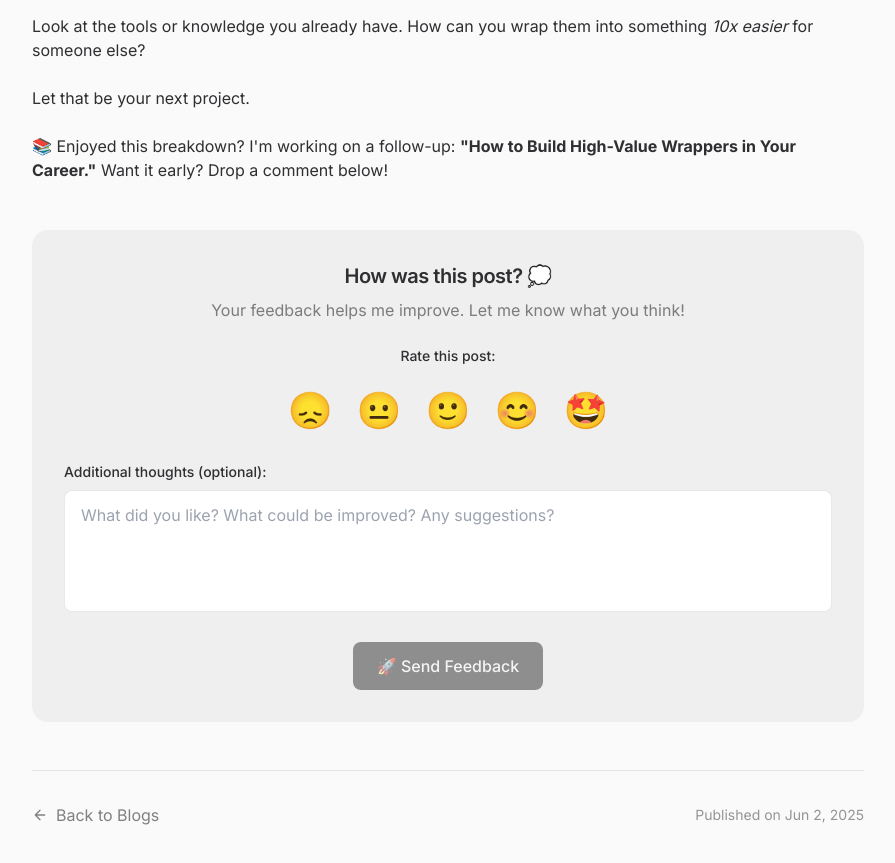
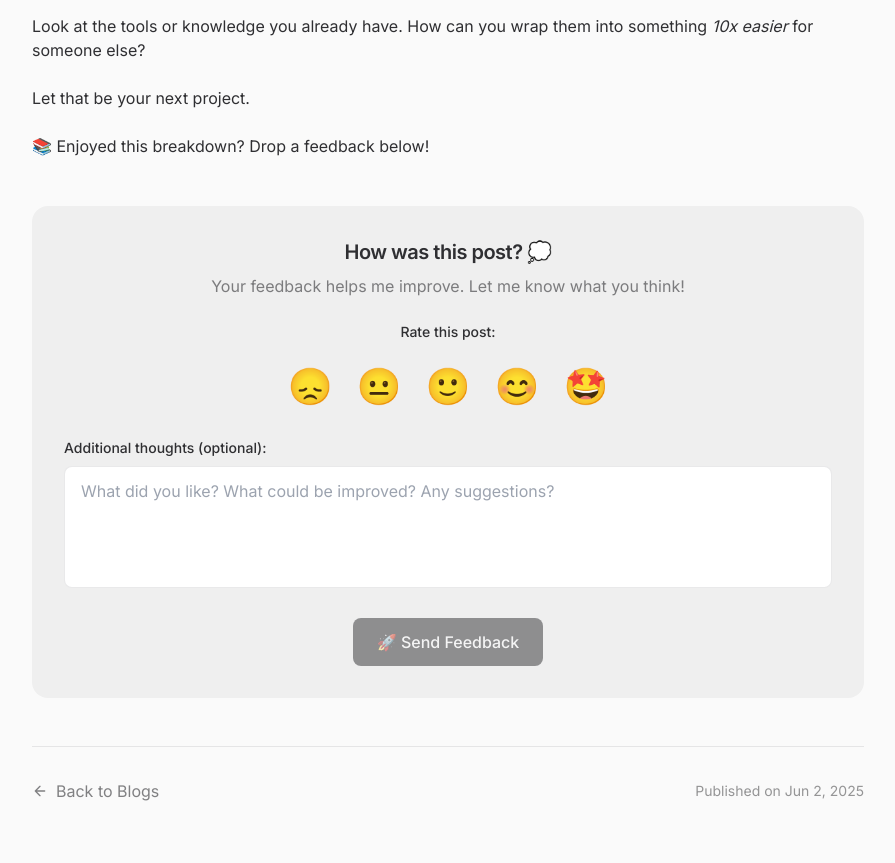
Before and after one commit to MynkSinghal/Portfolio-v2, a Next.js app: page /blog/traditional-education-fails-ai-age in a window 1280 px wide. Shown: the part 4560-5423 px from the top of the page, without its empty margins (192-1087 px from the left). Built offline with nearby package versions, Linux system fonts and the light colour scheme.

Commit message:
updated a little code

```diff
--- a/src/app/blog/america-dominates-product-branding/page.tsx
+++ b/src/app/blog/america-dominates-product-branding/page.tsx
@@ -226,7 +226,7 @@ export default function BlogPage() {
 
               <h3 className="text-xl font-semibold mb-3 mt-6">🤔 What's the one Indian product you love but wish looked better?</h3>
 
-              <p>Drop your answer in the comments — and tag a founder who needs to see this 👇</p>
+              <p>Drop your answer in the comments 👇</p>
             </div>
           </article>
 
--- a/src/app/blog/traditional-education-fails-ai-age/page.tsx
+++ b/src/app/blog/traditional-education-fails-ai-age/page.tsx
@@ -248,7 +248,7 @@ export default function BlogPage() {
               {/* Call-to-Action */}
 
 
-              <p>📚 Enjoyed this breakdown? I'm working on a follow-up: <strong>"How to Build High-Value Wrappers in Your Career."</strong> Want it early? Drop a comment below!</p>
+              <p>📚 Enjoyed this breakdown? Drop a feedback below!</p>
             </div>
           </article>
 
```
